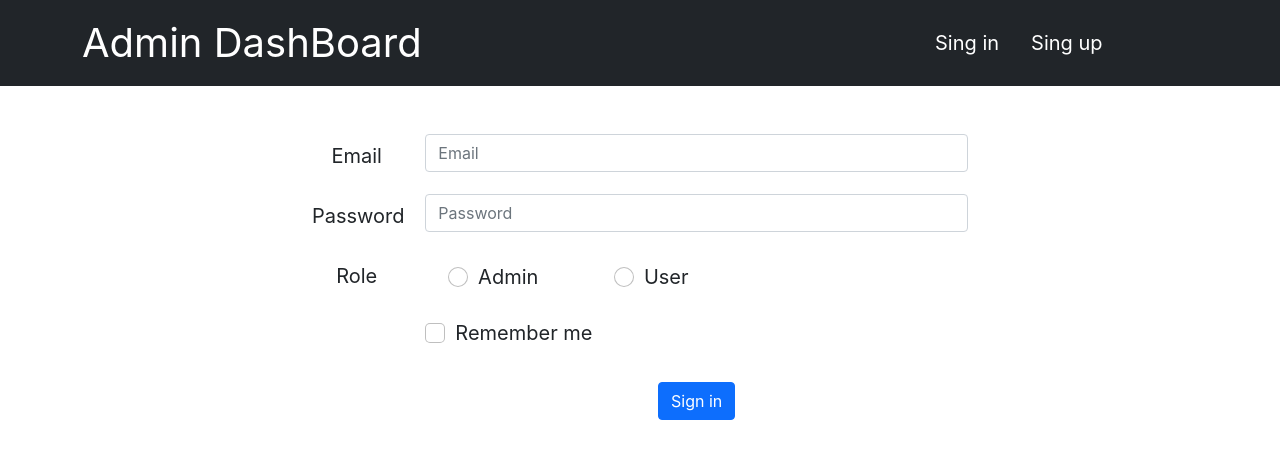
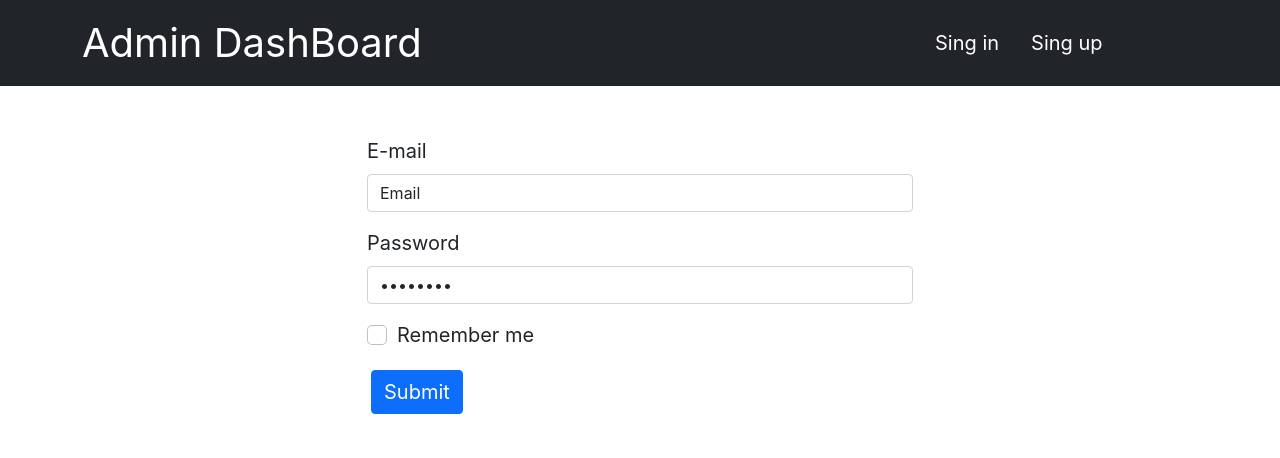
Before and after one commit to linamikaela21/mern-ecommerce, a React (Create React App) app in the folder mern-admin/: page /signin in a window 1280 px wide. Shown: the top 458 px of the page. Built offline with nearby package versions, Linux system fonts and the light colour scheme.

Commit message:
Form Singin y Singup

```diff
--- a/mern-admin/src/App.css
+++ /dev/null
@@ -1,38 +0,0 @@
-.App {
-  text-align: center;
-}
-
-.App-logo {
-  height: 40vmin;
-  pointer-events: none;
-}
-
-@media (prefers-reduced-motion: no-preference) {
-  .App-logo {
-    animation: App-logo-spin infinite 20s linear;
-  }
-}
-
-.App-header {
-  background-color: #282c34;
-  min-height: 100vh;
-  display: flex;
-  flex-direction: column;
-  align-items: center;
-  justify-content: center;
-  font-size: calc(10px + 2vmin);
-  color: white;
-}
-
-.App-link {
-  color: #61dafb;
-}
-
-@keyframes App-logo-spin {
-  from {
-    transform: rotate(0deg);
-  }
-  to {
-    transform: rotate(360deg);
-  }
-}
--- a/mern-admin/src/App.js
+++ b/mern-admin/src/App.js
@@ -1,4 +1,3 @@
-import './App.css'
 import { NavBar } from './components/NavBar/NavBar'
 import { RouterWeb } from './RoutesWeb/';
 
--- /dev/null
+++ b/mern-admin/src/components/Common/Input/Input.jsx
@@ -0,0 +1,21 @@
+import { Form } from 'react-bootstrap'
+
+
+export const Input = (props) => {
+    return (
+        <>
+    <Form.Group className="mb-3" controlId="formGroupEmail">
+    <Form.Label> {props.label} </Form.Label>
+    <Form.Control
+    type={props.type}
+    placeholder={props.placeholder}
+    value={props.value}
+    onChange={props.onChange}
+     />
+    <Form.Text className="text-muted">
+      {props.errorMenssage}
+    </Form.Text>
+  </Form.Group>
+        </>
+    )
+}
--- a/mern-admin/src/containers/SignIn/SignIn.jsx
+++ b/mern-admin/src/containers/SignIn/SignIn.jsx
@@ -1,63 +1,37 @@
 import { Form, Col, Row, Button, Container } from 'react-bootstrap'
+import { Input } from '../../components/Common/Input/Input'
 
-export const SignIn = () => {
+export const SignIn = (props) => {
     return (
-        <Container className='fs-5'>
-             <Row lg={8} className='d-flex justify-content-center m-5'>
-                 <Col lg={8}>
-                 <Form>
-  <Form.Group as={Row} className="mb-3" controlId="formHorizontalEmail">
-    <Form.Label column sm={2}>
-      Email
-    </Form.Label>
-    <Col sm={10}>
-      <Form.Control type="email" placeholder="Email" />
-    </Col>
-  </Form.Group>
+        <Container>
+             <Row style={{ marginTop: '50px'}} className='fs-5 d-flex justify-content-start'>
+                 <Col md={{ span: 6, offset: 3 }} >
 
-  <Form.Group as={Row} className="mb-3" controlId="formHorizontalPassword">
-    <Form.Label column sm={2}>
-      Password
-    </Form.Label>
-    <Col sm={10}>
-      <Form.Control type="password" placeholder="Password" />
-    </Col>
-  </Form.Group>
-  <fieldset >
-    <Form.Group as={Row} className="d-flex justify-content-start mb-3">
-      <Form.Label as="legend" column sm={2} >
-        Role
-      </Form.Label>
-      <Col sm={10} className="d-flex justify-content-around w-50">
-        <Form.Check
-          type="radio"
-          label="Admin"
-          name="formHorizontalRadios"
-          id="admin"
-          className="p-2"
-        />
-        <Form.Check
-          type="radio"
-          label="User"
-          name="formHorizontalRadios"
-          id="user"
-          className="p-2"
-        />
-      </Col>
-    </Form.Group>
-  </fieldset>
-  <Form.Group as={Row} className="mb-3" controlId="formHorizontalCheck">
-    <Col sm={{ span: 10, offset: 2 }} className="mb-3 d-flex justify-content-start">
-      <Form.Check label="Remember me" />
-    </Col>
-  </Form.Group>
+                    <Form>
 
-  <Form.Group as={Row} className="mb-3">
-    <Col sm={{ span: 10, offset: 2 }}>
-      <Button type="submit" className="f-5">Sign in</Button>
-    </Col>
-  </Form.Group>
-</Form>
+                    <Input
+                          label='E-mail'
+                          type='email'
+                          placeholder='Enter your E-mail'
+                          value='Email'
+                          onChange={() => {}}
+                      />
+                        <Input
+                          label='Password'
+                          type='password'
+                          placeholder='Enter your Password'
+                          value='Password'
+                          onChange={() => {}}
+                      />
+
+                      <Form.Group className="mb-3" id="formGridCheckbox">
+                        <Form.Check type="checkbox" label="Remember me" />
+                      </Form.Group>
+
+                      <Button variant="primary" type="submit" className='m-1 fs-5'>
+                        Submit
+                      </Button>
+                    </Form>
                  </Col>
              </Row>
         </Container>
--- a/mern-admin/src/containers/SignUp/SignUp.jsx
+++ b/mern-admin/src/containers/SignUp/SignUp.jsx
@@ -1,7 +1,56 @@
+import { Input } from '../../components/Common/Input/Input'
+import { Form, Col, Row, Button, Container } from 'react-bootstrap'
+
 export const SignUp = () => {
     return (
-        <div>
-            <h1>SignUp</h1>
-        </div>
+        <Container>
+             <Row style={{ marginTop: '50px'}} className='fs-5 d-flex justify-content-start'>
+                 <Col md={{ span: 6, offset: 3 }} >
+                 <Form>
+                 <Row>
+                <Col>
+                <Input
+                          label='FirstName'
+                          type='text'
+                          placeholder='Enter your FirstName'
+                          value='FirstName'
+                          onChange={() => {}}
+                />
+                </Col>
+                <Col>
+                <Input
+                          label='LastName'
+                          type='text'
+                          placeholder='Enter your LastName'
+                          value='LastName'
+                          onChange={() => {}}
+                />
+                </Col>
+            </Row>
+                        <Input
+                          label='E-mail'
+                          type='email'
+                          placeholder='Enter your E-mail'
+                          value='Email'
+                          onChange={() => {}}
+                      />
+                        <Input
+                          label='Password'
+                          type='password'
+                          placeholder='Enter your Password'
+                          value='Password'
+                          onChange={() => {}}
+                      />
+  <Form.Group className="mb-3" id="formGridCheckbox">
+    <Form.Check type="checkbox" label="Remember me" />
+  </Form.Group>
+
+  <Button variant="primary" type="submit" className='m-1 fs-5'>
+    Submit
+  </Button>
+</Form>
+                 </Col>
+             </Row>
+        </Container>
     )
 }
```
Also changed, not shown: package.json (added, +7 -0 lines).
